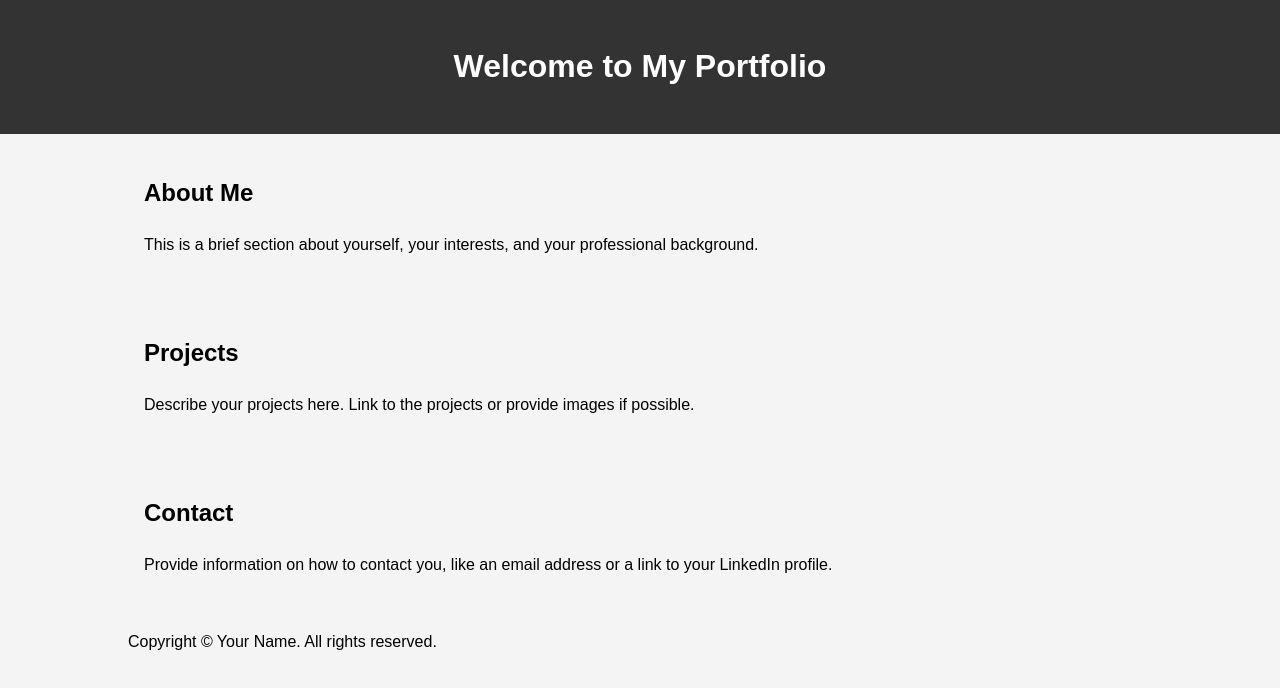
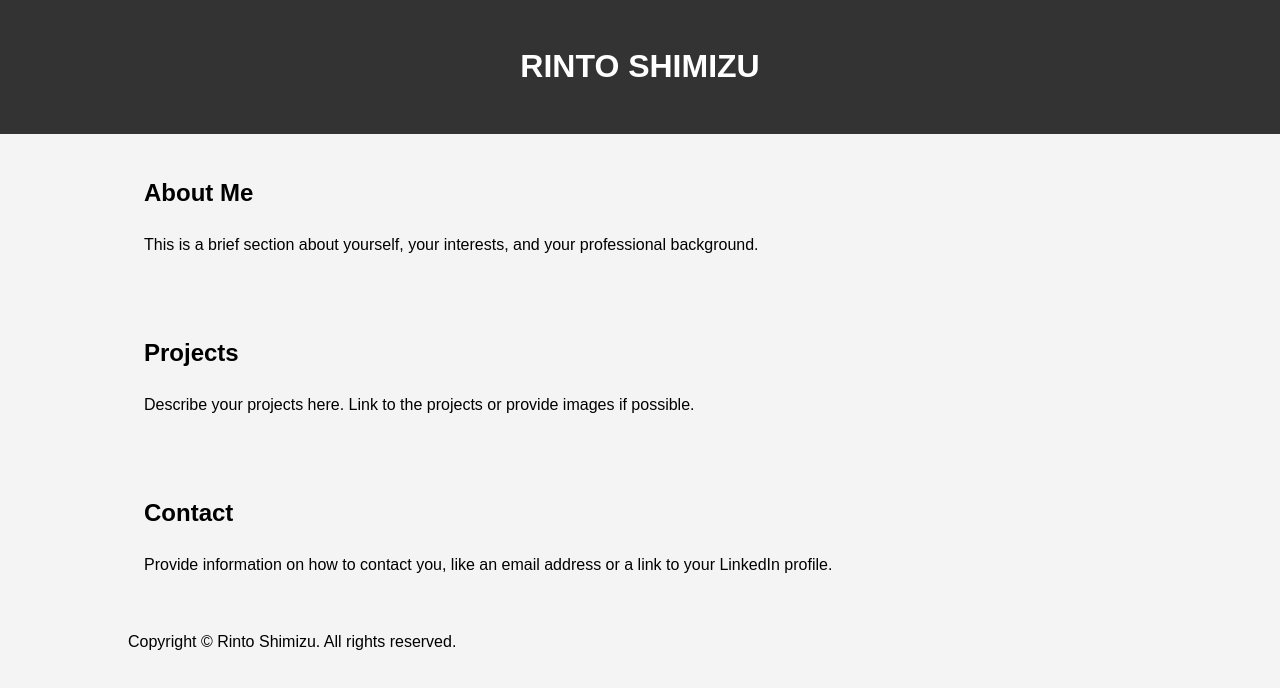
Before and after one commit to rinto-shimizu/rinto-shimizu.github.io, a plain HTML site: page index.html in a window 1280 px wide. Drawn offline with Linux system fonts and the light colour scheme.

Commit message:
Updating

```diff
--- a/index.html
+++ b/index.html
@@ -4,7 +4,7 @@
     <meta charset="UTF-8">
     <meta http-equiv="X-UA-Compatible" content="IE=edge">
     <meta name="viewport" content="width=device-width, initial-scale=1.0">
-    <title>Your Name - Portfolio</title>
+    <title>Rinto Shimizu - Portfolio</title>
     <style>
         /* Add some styling here to customize your portfolio */
         body {
@@ -32,7 +32,7 @@
 </head>
 <body>
     <header>
-        <h1>Welcome to My Portfolio</h1>
+        <h1>RINTO SHIMIZU</h1>
     </header>
 
     <section id="about">
@@ -53,13 +53,14 @@
     <section id="contact">
         <div class="container">
             <h2>Contact</h2>
+            <!-- TODO -->
             <p>Provide information on how to contact you, like an email address or a link to your LinkedIn profile.</p>
         </div>
     </section>
 
     <footer>
         <div class="container">
-            <p>Copyright © Your Name. All rights reserved.</p>
+            <p>Copyright © Rinto Shimizu. All rights reserved.</p>
         </div>
     </footer>
 </body>
```
